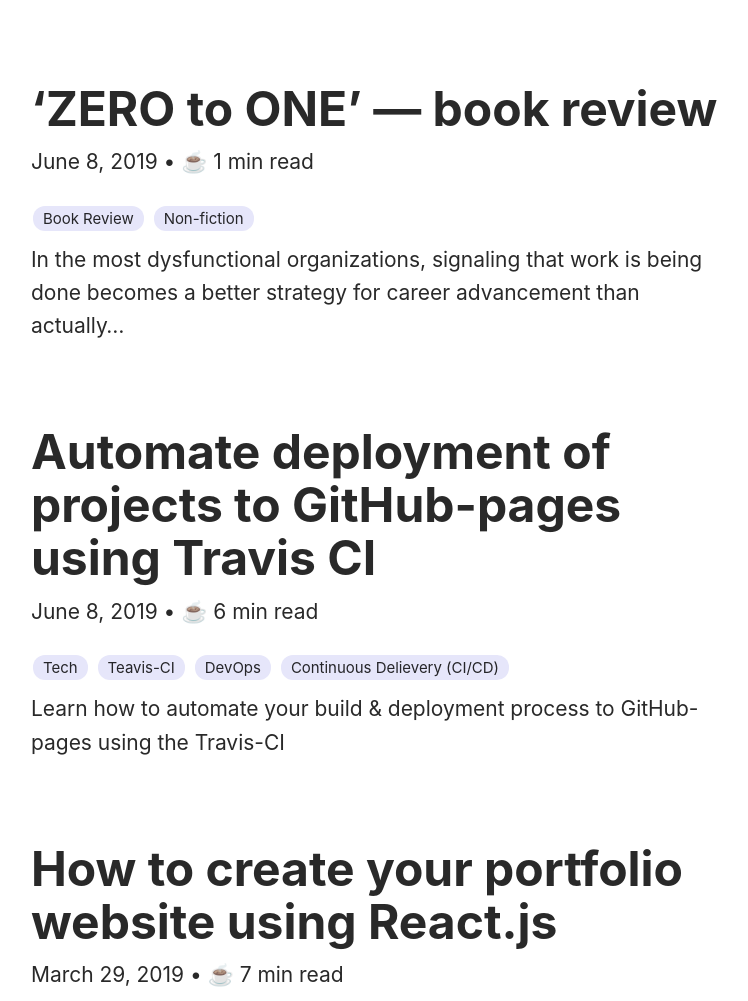
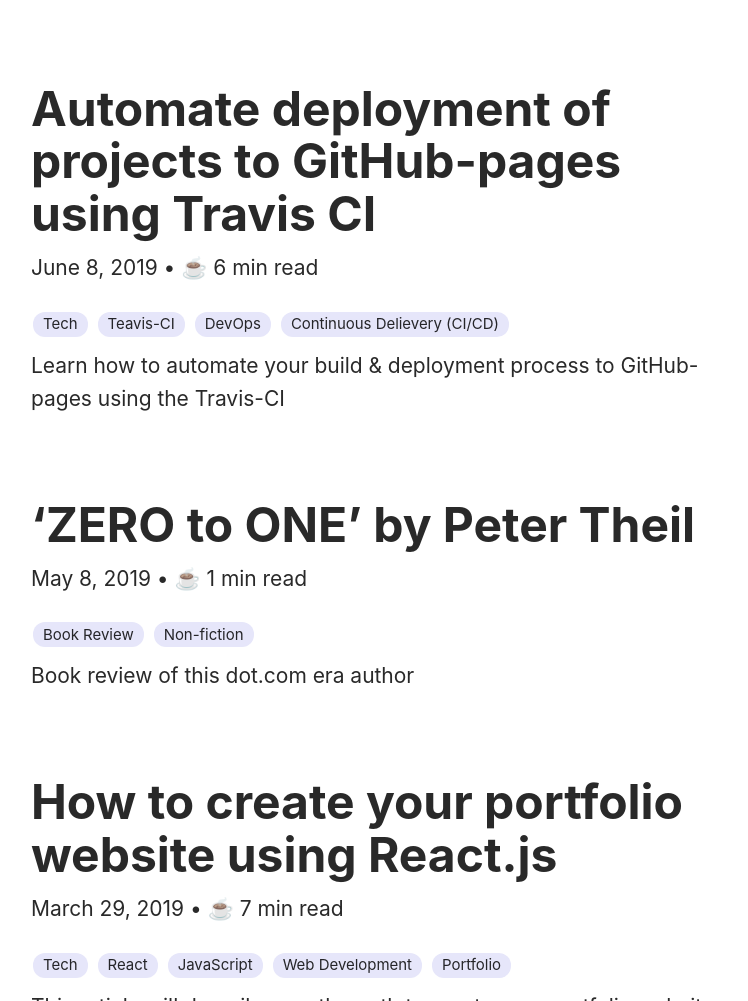
Before and after one commit to dbarochiya/blog, a Gatsby site: page / in a window 1280 px wide. Shown: the part 462-1463 px from the top of the page, without its empty margins (259-1007 px from the left). Built offline with nearby package versions, Linux system fonts and the light colour scheme; Gatsby itself is replaced by a stand-in of ours.

Commit message:
changed : description of book-review

```diff
--- a/content/'zero-to-one'-book-review/index.md
+++ b/content/'zero-to-one'-book-review/index.md
@@ -1,7 +1,7 @@
 ---
-title: "‘ZERO to ONE’ — book review"
-description: "In the most dysfunctional organizations, signaling that work is being done becomes a better strategy for career advancement than actually…"
-date: "2019-06-08T12:21:10.974Z"
+title: "‘ZERO to ONE’ by Peter Theil"
+description: "Book review of this dot.com era author"
+date: "2019-05-08T12:21:10.974Z"
 categories:
   - Book Review
   - Non-fiction
```
